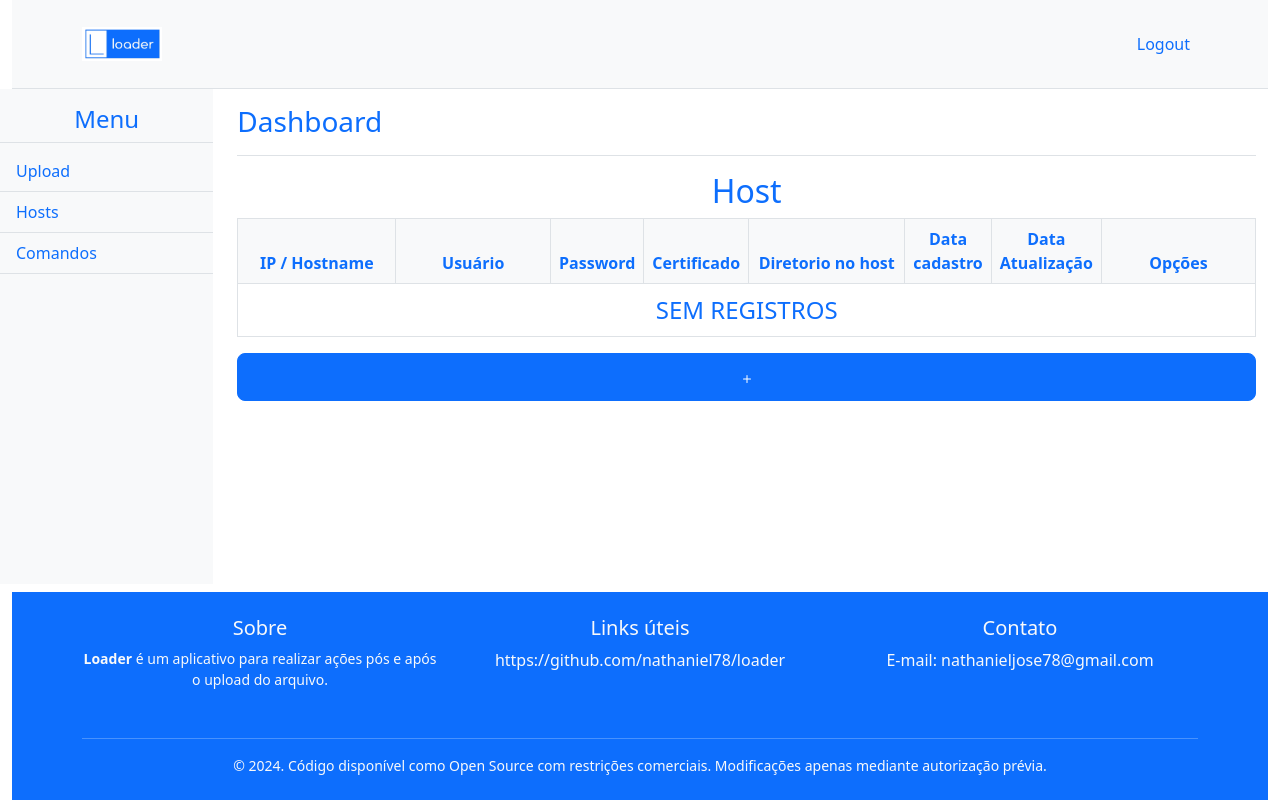
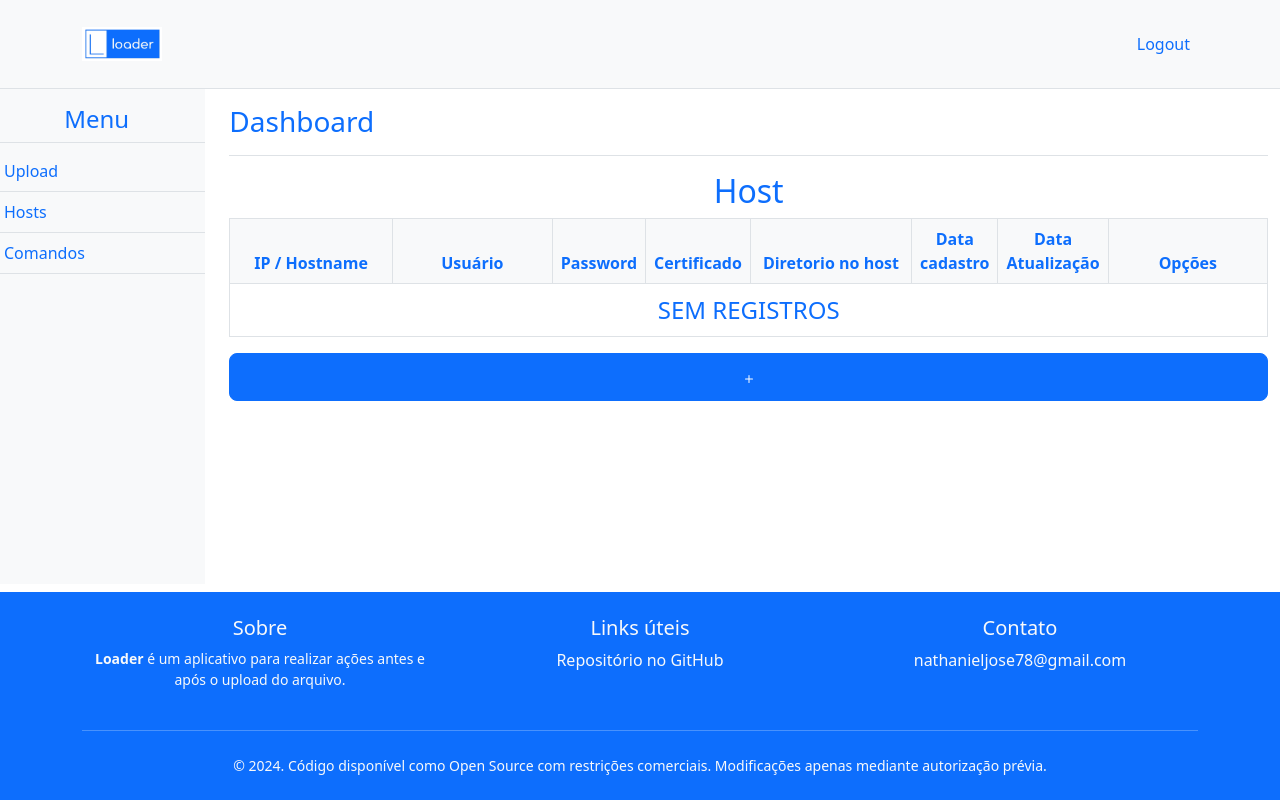
Before and after one commit to nathaniel78/loader, a Django app: template app/templates/pages/host.html in a window 1280 px wide. Run offline with Django 3.2, Linux system fonts and the light colour scheme; the template is opened without the code that fills it, so the values that code supplies are empty; some libraries are stand-ins or nearby versions.

Commit message:
Ajustando template

```diff
--- a/app/templates/fragments/base.html
+++ b/app/templates/fragments/base.html
@@ -19,7 +19,7 @@
   {% endif %}
   <!-- End Alert -->
 
-  <div class="container-fluid d-flex flex-column min-vh-100">
+  <div class="container-fluid d-flex flex-column min-vh-100 p-0 m-0">
     <!-- Header -->
     {% block header %}
     {% include "fragments/header.html" %}
--- a/app/templates/fragments/footer.html
+++ b/app/templates/fragments/footer.html
@@ -1,24 +1,41 @@
 <footer class="bg-primary text-light py-4 mt-2 text-center">
     <div class="container">
-        <div class="row">
-            <div class="col-12 col-md-4 mb-3">
+        <div class="row text-center text-md-center">
+            <!-- Coluna Sobre -->
+            <div class="col-12 col-md-4 mb-4 mb-md-0">
                 <h5>Sobre</h5>
-                <p class="small"><b>Loader</b> é um aplicativo para realizar ações pós e após o upload do arquivo.</p>
+                <p class="small">
+                    <b>Loader</b> é um aplicativo para realizar ações antes e após o upload do arquivo.
+                </p>
             </div>
-            <div class="col-12 col-md-4 mb-3">
+
+            <!-- Coluna Links Úteis -->
+            <div class="col-12 col-md-4 mb-4 mb-md-0">
                 <h5>Links úteis</h5>
                 <ul class="list-unstyled">
-                    <li><a href="#" class="link-custom-footer text-light">https://github.com/nathaniel78/loader</a></li>
+                    <li>
+                        <a href="https://github.com/nathaniel78/loader" class="link-custom-footer text-light" target="_blank" rel="noopener noreferrer">
+                            Repositório no GitHub
+                        </a>
+                    </li>
                 </ul>
             </div>
-            <div class="col-12 col-md-4 mb-3">
+
+            <!-- Coluna Contato -->
+            <div class="col-12 col-md-4">
                 <h5>Contato</h5>
                 <ul class="list-unstyled">
-                    <li><i class="fas fa-envelope"></i> E-mail: nathanieljose78@gmail.com</li>
+                    <li>
+                        <i class="fas fa-envelope"></i>
+                        <a href="mailto:nathanieljose78@gmail.com" class="text-light text-decoration-none">nathanieljose78@gmail.com</a>
+                    </li>
                 </ul>
             </div>
         </div>
-        <hr class="my-3 border-light">
+
+        <hr class="my-4 border-light">
+
+        <!-- Direitos Autorais -->
         <div class="text-center small">
             © 2024. Código disponível como Open Source com restrições comerciais. Modificações apenas mediante autorização prévia.
         </div>
```
Also changed, not shown: 1 other file.
